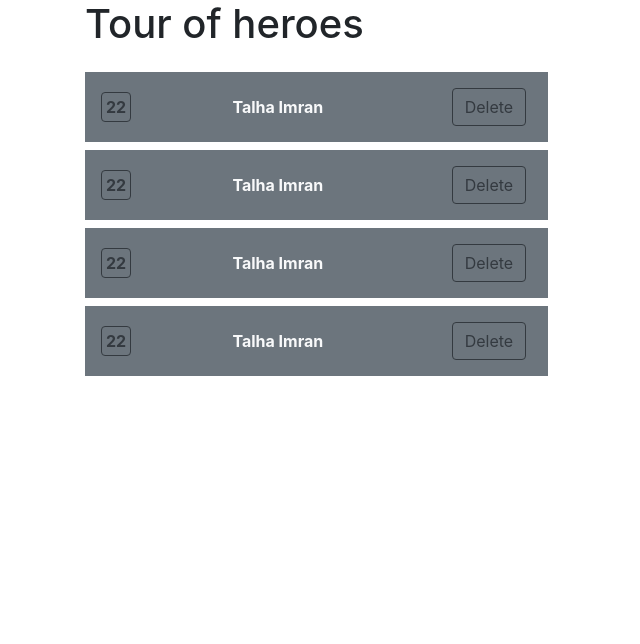
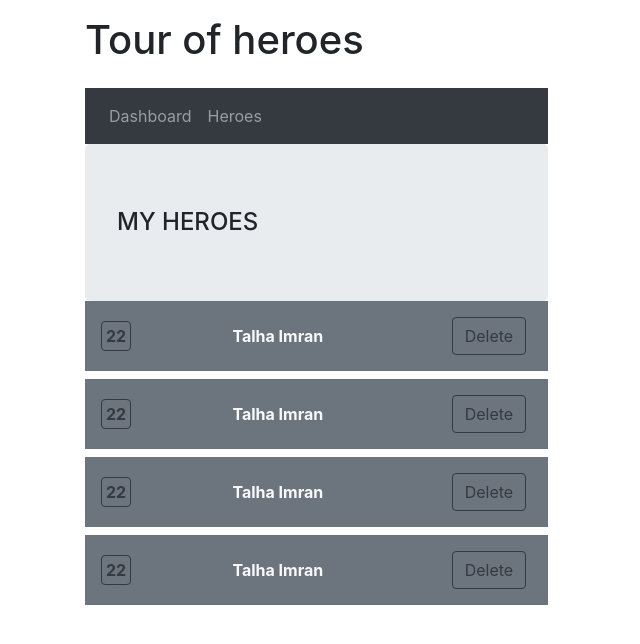
Before and after one commit to talhaimran777/LearningAngular, an Angular app: page / in a window 1280 px wide. Shown: the top 644 px of the page, without its empty margins (0-640 px from the left). Built offline with nearby package versions, Linux system fonts and the light colour scheme.

Commit message:
Added navbar component and further styled the app

```diff
--- a/src/app/app.component.html
+++ b/src/app/app.component.html
@@ -1,4 +1,5 @@
 <div class="container">
-  <h1 class="mb-4">Tour of heroes</h1>
+  <h1 class="mb-4 mt-3 text-center text-sm-left">Tour of heroes</h1>
+  <app-navbar></app-navbar>
   <app-heroes></app-heroes>
 </div>
--- a/src/app/app.module.ts
+++ b/src/app/app.module.ts
@@ -5,11 +5,13 @@ import { AppRoutingModule } from './app-routing.module';
 import { AppComponent } from './app.component';
 import { NgbModule } from '@ng-bootstrap/ng-bootstrap';
 import { HeroesComponent } from './components/heroes/heroes.component';
+import { NavbarComponent } from './components/navbar/navbar.component';
 
 @NgModule({
   declarations: [
     AppComponent,
-    HeroesComponent
+    HeroesComponent,
+    NavbarComponent
   ],
   imports: [
     BrowserModule,
--- a/src/app/components/heroes/heroes.component.html
+++ b/src/app/components/heroes/heroes.component.html
@@ -1,6 +1,11 @@
+<h4
+  class="jumbotron text-center text-sm-left col-sm-9 col-md-7 col-lg-5 mb-0 text-uppercase"
+>
+  My Heroes
+</h4>
 <ul class="list-unstyled">
   <li *ngFor="let hero of heroes">
-    <div class="col-sm-9 col-md-6 col-lg-5 mb-2 bg-secondary text-light p-3">
+    <div class="col-sm-9 col-md-7 col-lg-5 mb-2 bg-secondary text-light p-3">
       <div class="row text-center">
         <div class="col-1 align-self-center">
           <span
--- /dev/null
+++ b/src/app/components/navbar/navbar.component.html
@@ -0,0 +1,12 @@
+<nav
+  class="navbar navbar-expand-md bg-dark navbar-dark col-sm-9 col-md-7 col-lg-5"
+>
+  <ul class="navbar-nav">
+    <li class="nav-item">
+      <a href="/dashboard" class="nav-link">Dashboard</a>
+    </li>
+    <li class="nav-item">
+      <a href="/heroes" class="nav-link">Heroes</a>
+    </li>
+  </ul>
+</nav>
--- /dev/null
+++ b/src/app/components/navbar/navbar.component.ts
@@ -0,0 +1,15 @@
+import { Component, OnInit } from '@angular/core';
+
+@Component({
+  selector: 'app-navbar',
+  templateUrl: './navbar.component.html',
+  styleUrls: ['./navbar.component.css']
+})
+export class NavbarComponent implements OnInit {
+
+  constructor() { }
+
+  ngOnInit(): void {
+  }
+
+}
```
Also changed, not shown: src/app/components/navbar/navbar.component.css (added), 1 other file (tests, documents, lock files or other folders).
